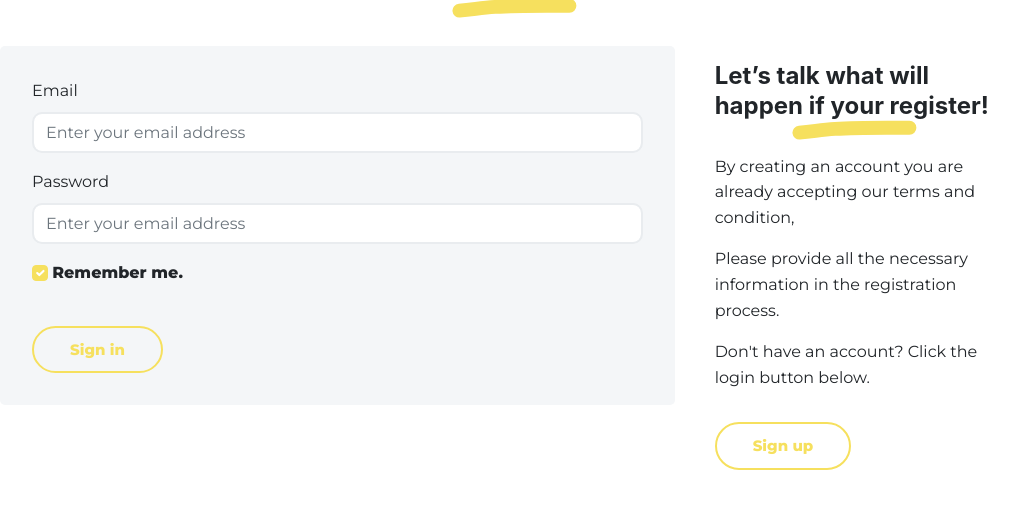
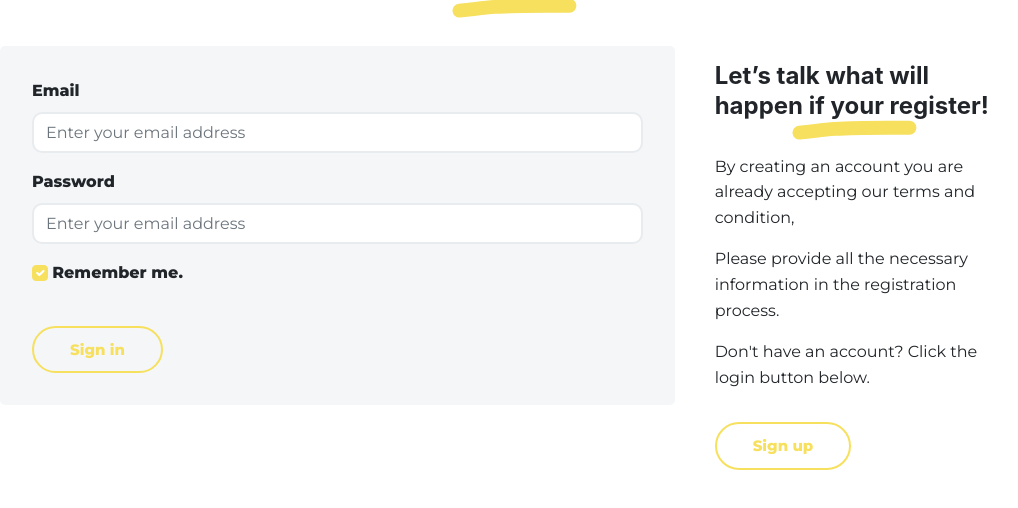
Before and after one commit to Captcha-Google/CodeVerse, a plain HTML site: page login.html in a window 1280 px wide. Shown: the part 104-612 px from the top of the page, without its empty margins (128-1146 px from the left). Drawn offline with Linux system fonts and the light colour scheme.

Commit message:
Update login.html

```diff
--- a/login.html
+++ b/login.html
@@ -38,11 +38,11 @@
                             <div class="bg-light my-2 p-3 pt-2" style="border-radius: 5px;">
                                 <form action="" method="POST">
                                     <div class="form-group my-2">
-                                        <label for="email" class="form-label fw-normal">Email</label>
+                                        <label for="email" class="form-label fw-bolder">Email</label>
                                         <input class="form-control" placeholder="Enter your email address" type="email" id="email" name="_email" required>
                                     </div>
                                     <div class="form-group my-2">
-                                        <label for="password" class="form-label fw-normal">Password</label>
+                                        <label for="password" class="form-label fw-bolder">Password</label>
                                         <input class="form-control" placeholder="Enter your email address" type="password" id="password" name="_password" required>
                                     </div>
 
```
